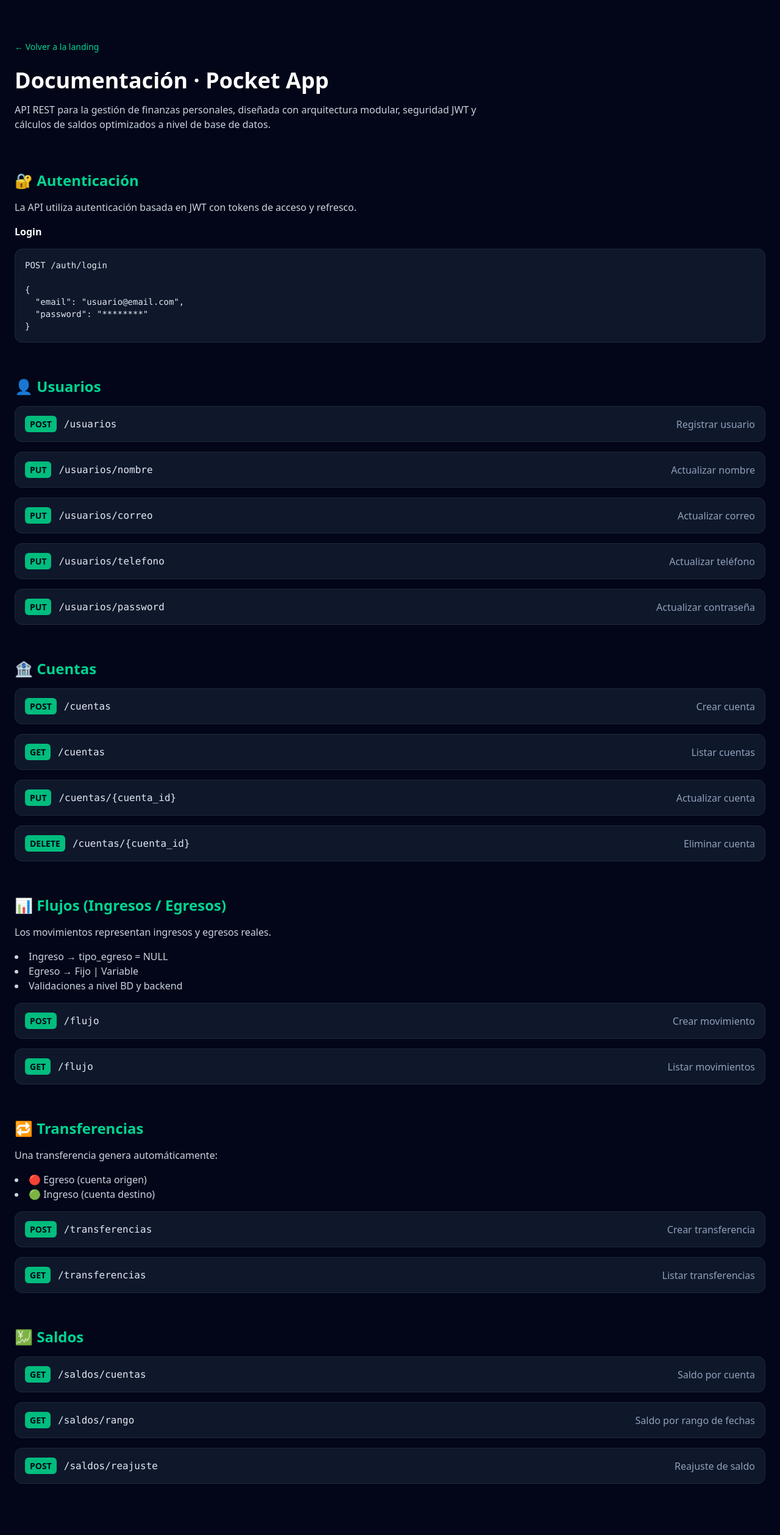
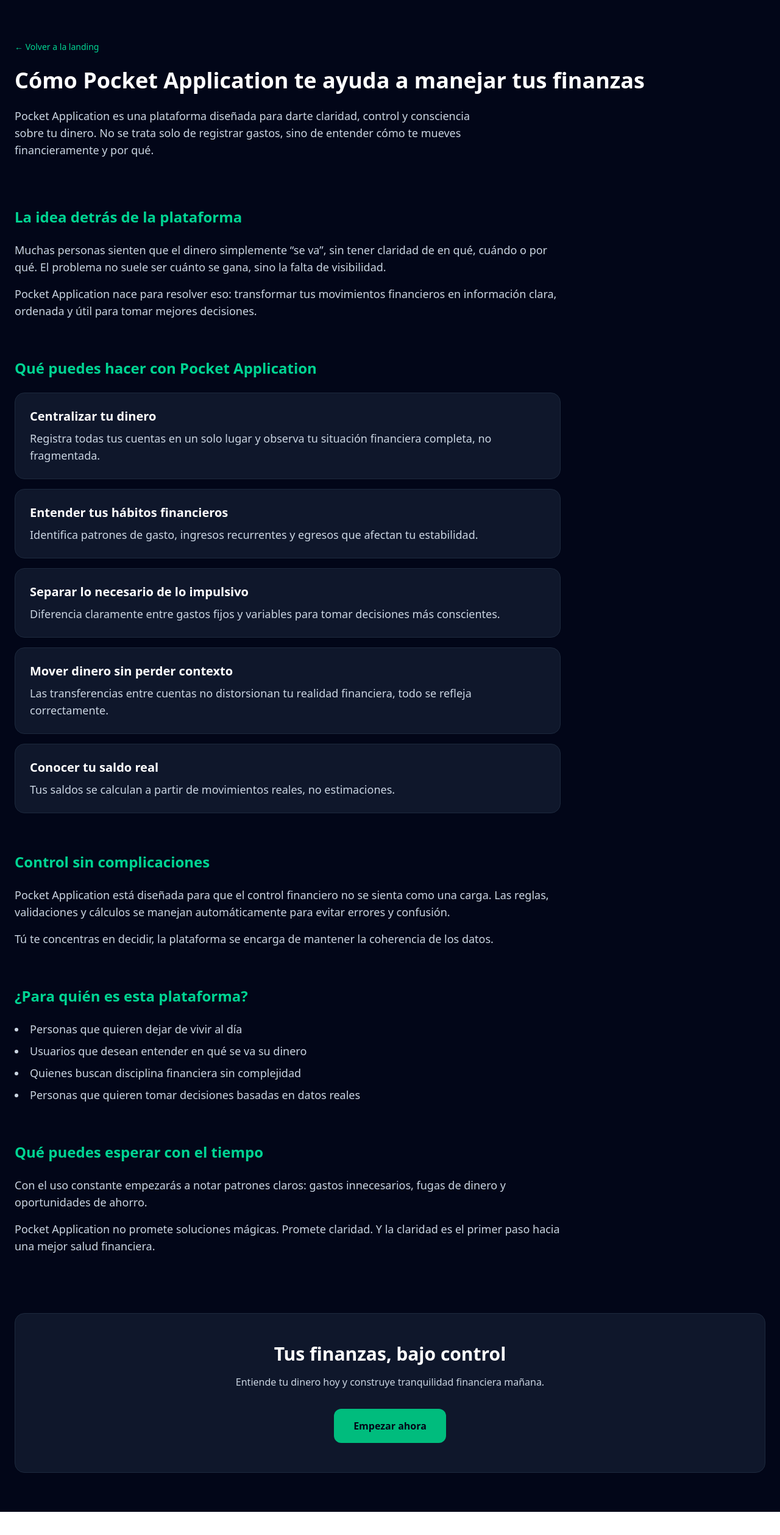
Before and after one commit to Pocket-application/Frontend, a React (Vite) app: page /docs in a window 1280 px wide. Shown: the top 2518 px of the page at 61% size. After the commit the page ends 2480 px from the top, so only its background shows below. Built offline with nearby package versions, Linux system fonts and the light colour scheme.

Commit message:
documentación modificada, login y register implementados

```diff
--- a/src/App.jsx
+++ b/src/App.jsx
@@ -1,6 +1,8 @@
 import { Routes, Route } from 'react-router-dom'
 import Landing from './pages/Landing'
 import Documentation from './pages/Documentation'
+import Login from './pages/Login'
+import Register from './pages/Register'
 
 export default function App() {
   return (
@@ -8,6 +10,8 @@
       <Routes>
         <Route path="/" element={<Landing />} />
         <Route path="/docs" element={<Documentation />} />
+        <Route path="/login" element={<Login />} />
+        <Route path="/register" element={<Register />} />
       </Routes>
     </div>
   )
--- a/src/index.css
+++ b/src/index.css
@@ -1 +1,5 @@
 @import "tailwindcss";
+
+.input {
+  @apply w-full rounded-lg bg-slate-800 p-3 text-white outline-none focus:ring-2 focus:ring-emerald-500;
+}
--- a/src/pages/Documentation.jsx
+++ b/src/pages/Documentation.jsx
@@ -4,7 +4,7 @@
   return (
     <div className="mx-auto max-w-7xl px-6 py-16">
       {/* Header */}
-      <header className="mb-16">
+      <header className="mb-20">
         <Link
           to="/"
           className="text-sm text-emerald-400 hover:underline"
@@ -13,169 +13,120 @@
         </Link>
 
         <h1 className="mt-6 text-4xl font-bold text-white">
-          Documentación · Pocket App
+          Cómo Pocket Application te ayuda a manejar tus finanzas
         </h1>
-        <p className="mt-4 max-w-3xl text-slate-300">
-          API REST para la gestión de finanzas personales, diseñada con
-          arquitectura modular, seguridad JWT y cálculos de saldos optimizados
-          a nivel de base de datos.
+
+        <p className="mt-6 max-w-3xl text-lg text-slate-300">
+          Pocket Application es una plataforma diseñada para darte claridad, control y consciencia sobre tu dinero. No se trata solo de registrar gastos, sino de entender cómo te mueves financieramente y por qué.
         </p>
       </header>
 
-      {/* Sections */}
+      <Section title="La idea detrás de la plataforma">
+        <p>
+          Muchas personas sienten que el dinero simplemente “se va”, sin tener claridad de en qué, cuándo o por qué. El problema no suele ser cuánto se gana, sino la falta de visibilidad.
+        </p>
+        <p>
+          Pocket Application nace para resolver eso: transformar tus movimientos financieros en información clara, ordenada y útil para tomar mejores decisiones.
+        </p>
+      </Section>
 
+      <Section title="Qué puedes hacer con Pocket Application">
+        <Feature
+          title="Centralizar tu dinero"
+          description="Registra todas tus cuentas en un solo lugar y observa tu situación financiera completa, no fragmentada."
+        />
+        <Feature
+          title="Entender tus hábitos financieros"
+          description="Identifica patrones de gasto, ingresos recurrentes y egresos que afectan tu estabilidad."
+        />
+        <Feature
+          title="Separar lo necesario de lo impulsivo"
+          description="Diferencia claramente entre gastos fijos y variables para tomar decisiones más conscientes."
+        />
+        <Feature
+          title="Mover dinero sin perder contexto"
+          description="Las transferencias entre cuentas no distorsionan tu realidad financiera, todo se refleja correctamente."
+        />
+        <Feature
+          title="Conocer tu saldo real"
+          description="Tus saldos se calculan a partir de movimientos reales, no estimaciones."
+        />
+      </Section>
 
-      <DocSection title="🔐 Autenticación">
+      <Section title="Control sin complicaciones">
         <p>
-          La API utiliza autenticación basada en JWT con tokens de acceso y
-          refresco.
+          Pocket Application está diseñada para que el control financiero no se
+          sienta como una carga. Las reglas, validaciones y cálculos se manejan
+          automáticamente para evitar errores y confusión.
         </p>
+        <p>
+          Tú te concentras en decidir, la plataforma se encarga de mantener la
+          coherencia de los datos.
+        </p>
+      </Section>
 
-        <h4 className="mt-4 font-semibold text-white">
-          Login
-        </h4>
-        <CodeBlock>
-{`POST /auth/login
+      <Section title="¿Para quién es esta plataforma?">
+        <ul className="list-disc list-inside space-y-2">
+          <li>Personas que quieren dejar de vivir al día</li>
+          <li>Usuarios que desean entender en qué se va su dinero</li>
+          <li>Quienes buscan disciplina financiera sin complejidad</li>
+          <li>Personas que quieren tomar decisiones basadas en datos reales</li>
+        </ul>
+      </Section>
 
-{
-  "email": "usuario@email.com",
-  "password": "********"
-}`}
-        </CodeBlock>
-      </DocSection>
+      <Section title="Qué puedes esperar con el tiempo">
+        <p>
+          Con el uso constante empezarás a notar patrones claros: gastos
+          innecesarios, fugas de dinero y oportunidades de ahorro.
+        </p>
+        <p>
+          Pocket Application no promete soluciones mágicas. Promete claridad.
+          Y la claridad es el primer paso hacia una mejor salud financiera.
+        </p>
+      </Section>
 
-      <DocSection title="👤 Usuarios">
-        <Endpoint
-          method="POST"
-          path="/usuarios"
-          description="Registrar usuario"
-        />
-        <Endpoint
-          method="PUT"
-          path="/usuarios/nombre"
-          description="Actualizar nombre"
-        />
-        <Endpoint
-          method="PUT"
-          path="/usuarios/correo"
-          description="Actualizar correo"
-        />
-        <Endpoint
-          method="PUT"
-          path="/usuarios/telefono"
-          description="Actualizar teléfono"
-        />
-        <Endpoint
-          method="PUT"
-          path="/usuarios/password"
-          description="Actualizar contraseña"
-        />
-      </DocSection>
-
-      <DocSection title="🏦 Cuentas">
-        <Endpoint method="POST" path="/cuentas" description="Crear cuenta" />
-        <Endpoint method="GET" path="/cuentas" description="Listar cuentas" />
-        <Endpoint
-          method="PUT"
-          path="/cuentas/{cuenta_id}"
-          description="Actualizar cuenta"
-        />
-        <Endpoint
-          method="DELETE"
-          path="/cuentas/{cuenta_id}"
-          description="Eliminar cuenta"
-        />
-      </DocSection>
-
-      <DocSection title="📊 Flujos (Ingresos / Egresos)">
-        <p>
-          Los movimientos representan ingresos y egresos reales.
+      <section className="mt-24 rounded-2xl bg-slate-900 p-12 text-center border border-slate-800">
+        <h2 className="text-3xl font-bold text-white">
+          Tus finanzas, bajo control
+        </h2>
+        <p className="mt-4 text-slate-300 max-w-2xl mx-auto">
+          Entiende tu dinero hoy y construye tranquilidad financiera mañana.
         </p>
-        <ul className="mt-3 list-disc list-inside text-slate-300">
-          <li>Ingreso → tipo_egreso = NULL</li>
-          <li>Egreso → Fijo | Variable</li>
-          <li>Validaciones a nivel BD y backend</li>
-        </ul>
-
-        <Endpoint method="POST" path="/flujo" description="Crear movimiento" />
-        <Endpoint method="GET" path="/flujo" description="Listar movimientos" />
-      </DocSection>
-
-      <DocSection title="🔁 Transferencias">
-        <p>
-          Una transferencia genera automáticamente:
-        </p>
-        <ul className="mt-3 list-disc list-inside text-slate-300">
-          <li>🔴 Egreso (cuenta origen)</li>
-          <li>🟢 Ingreso (cuenta destino)</li>
-        </ul>
-
-        <Endpoint
-          method="POST"
-          path="/transferencias"
-          description="Crear transferencia"
-        />
-        <Endpoint
-          method="GET"
-          path="/transferencias"
-          description="Listar transferencias"
-        />
-      </DocSection>
-
-      <DocSection title="💹 Saldos">
-        <Endpoint
-          method="GET"
-          path="/saldos/cuentas"
-          description="Saldo por cuenta"
-        />
-        <Endpoint
-          method="GET"
-          path="/saldos/rango"
-          description="Saldo por rango de fechas"
-        />
-        <Endpoint
-          method="POST"
-          path="/saldos/reajuste"
-          description="Reajuste de saldo"
-        />
-      </DocSection>
+        <Link
+          to="/login"
+          className="mt-8 inline-block rounded-xl bg-emerald-500 px-8 py-4 font-semibold text-slate-950 hover:bg-emerald-400 transition"
+        >
+          Empezar ahora
+        </Link>
+      </section>
     </div>
   )
 }
 
 /* ---------- Componentes ---------- */
 
-function DocSection({ title, children }) {
+function Section({ title, children }) {
   return (
-    <section className="mb-14">
-      <h2 className="mb-4 text-2xl font-bold text-emerald-400">
+    <section className="mb-16 max-w-4xl">
+      <h2 className="mb-6 text-2xl font-bold text-emerald-400">
         {title}
       </h2>
-      <div className="space-y-4 text-slate-300">
+      <div className="space-y-4 text-slate-300 text-lg">
         {children}
       </div>
     </section>
   )
 }
 
-function Endpoint({ method, path, description }) {
+function Feature({ title, description }) {
   return (
-    <div className="flex items-center justify-between rounded-xl bg-slate-900 p-4 border border-slate-800">
-      <div>
-        <span className="mr-3 rounded-md bg-emerald-500 px-2 py-1 text-sm font-bold text-slate-950">
-          {method}
-        </span>
-        <code className="text-slate-200">{path}</code>
-      </div>
-      <span className="text-slate-400">{description}</span>
+    <div className="mb-4 rounded-2xl border border-slate-800 bg-slate-900 p-6">
+      <h3 className="text-xl font-semibold text-white">
+        {title}
+      </h3>
+      <p className="mt-2 text-slate-300">
+        {description}
+      </p>
     </div>
   )
 }
-
-function CodeBlock({ children }) {
-  return (
-    <pre className="rounded-xl bg-slate-900 p-4 text-sm text-slate-200 overflow-x-auto border border-slate-800">
-      <code>{children}</code>
-    </pre>
-  )
-}
--- a/src/pages/Login.jsx
+++ b/src/pages/Login.jsx
@@ -1,61 +1,60 @@
 import { useState } from 'react'
-import { login } from '../api/auth.api'
-import { setTokens } from '../services/token.service'
+import { Link } from 'react-router-dom'
 
 export default function Login() {
-  const [email, setEmail] = useState('')
+  const [username, setUsername] = useState('')
   const [password, setPassword] = useState('')
-  const [error, setError] = useState(null)
 
-  const handleSubmit = async (e) => {
+  const handleSubmit = (e) => {
     e.preventDefault()
-    setError(null)
-
-    try {
-      const data = await login({ email, password })
-      setTokens(data)
-      alert('Login exitoso')
-    } catch (err) {
-      setError('Credenciales inválidas')
-    }
+    console.log({ username, password })
   }
 
   return (
-    <div className="flex min-h-screen items-center justify-center bg-slate-950">
-      <form
-        onSubmit={handleSubmit}
-        className="w-full max-w-sm rounded-2xl bg-slate-900 p-8"
-      >
-        <h1 className="mb-6 text-2xl font-bold text-white">
+    <div className="flex min-h-screen items-center justify-center px-6">
+      <div className="w-full max-w-md rounded-2xl bg-slate-900 p-8 border border-slate-800">
+        <Link to="/" className="text-sm text-emerald-400 hover:underline">
+          ← Volver al inicio
+        </Link>
+
+        <h1 className="mt-6 text-3xl font-bold text-white">
           Iniciar sesión
         </h1>
 
-        {error && (
-          <p className="mb-4 text-sm text-red-400">{error}</p>
-        )}
-
+        <form onSubmit={handleSubmit} className="mt-8 space-y-5">
           <input
-          type="email"
-          placeholder="Correo"
-          className="mb-4 w-full rounded-lg bg-slate-800 p-3 text-white"
-          value={email}
-          onChange={(e) => setEmail(e.target.value)}
+            type="text"
+            placeholder="Usuario"
+            value={username}
+            onChange={(e) => setUsername(e.target.value)}
+            required
+            className="w-full rounded-lg bg-slate-800 p-3 text-white outline-none focus:ring-2 focus:ring-emerald-500"
           />
 
           <input
             type="password"
             placeholder="Contraseña"
-          className="mb-6 w-full rounded-lg bg-slate-800 p-3 text-white"
             value={password}
             onChange={(e) => setPassword(e.target.value)}
+            required
+            className="w-full rounded-lg bg-slate-800 p-3 text-white outline-none focus:ring-2 focus:ring-emerald-500"
           />
 
           <button
-          className="w-full rounded-xl bg-emerald-500 py-3 font-semibold text-slate-950 hover:bg-emerald-400"
+            type="submit"
+            className="w-full rounded-xl bg-emerald-500 py-3 font-semibold text-slate-950 hover:bg-emerald-400 transition"
           >
             Entrar
           </button>
         </form>
+
+        <p className="mt-6 text-sm text-slate-400 text-center">
+          ¿No tienes cuenta?{' '}
+          <Link to="/register" className="text-emerald-400 hover:underline">
+            Regístrate
+          </Link>
+        </p>
+      </div>
     </div>
   )
 }
```
Also changed, not shown: src/pages/Landing.jsx (+5 -5 lines), src/pages/Register.jsx (added, +127 -0 lines). Lines whose indentation alone changed are shown as unchanged.
